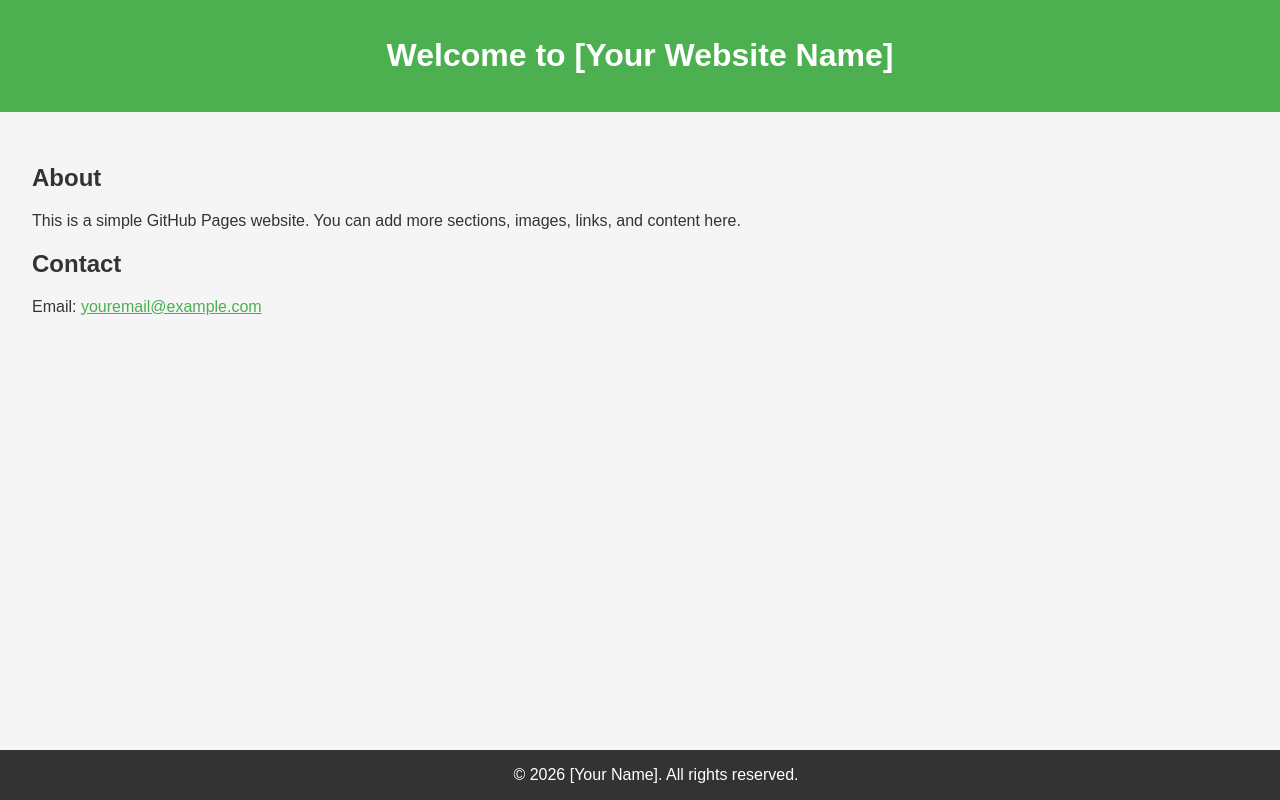
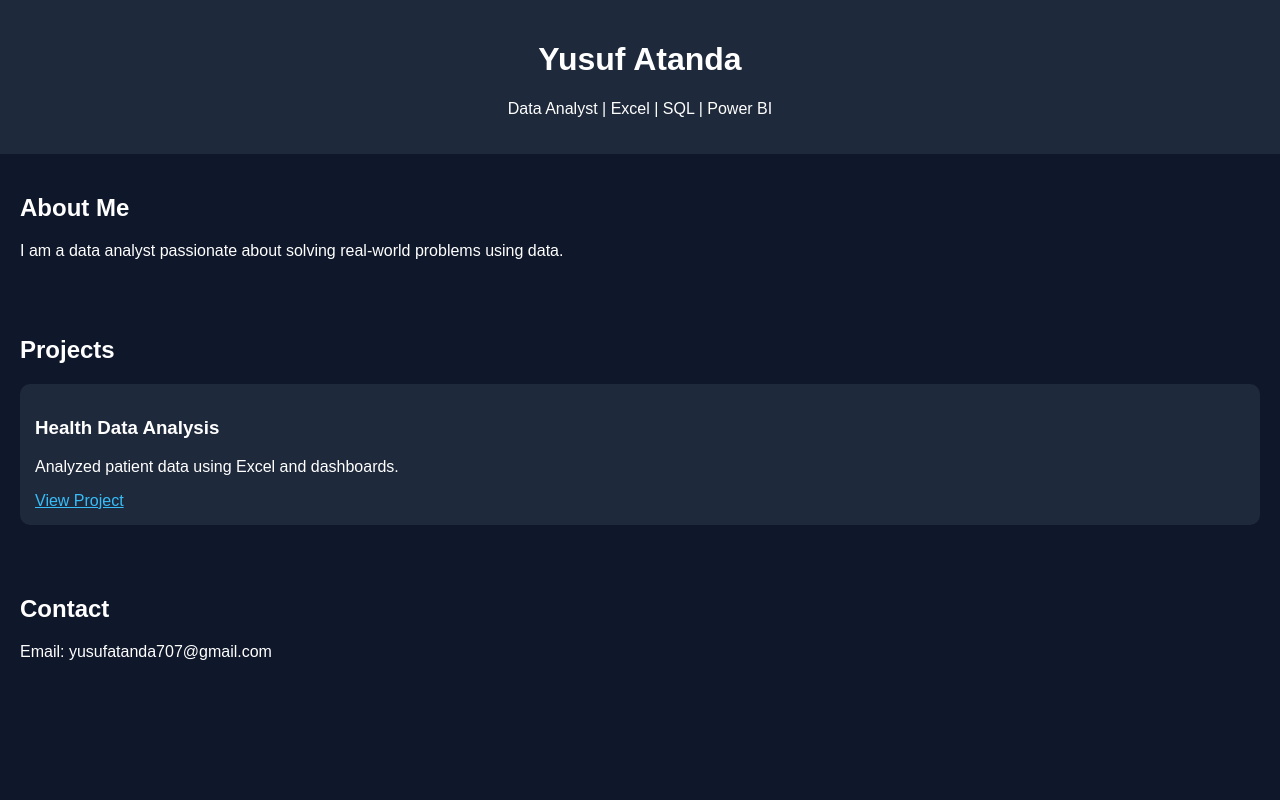
Before and after one commit to yusufatanda707-commits/yusufatandafawas.github.io, a plain HTML site: page index.html in a window 1280 px wide. Drawn offline with Linux system fonts and the light colour scheme.

Commit message:
Update index.html

```diff
--- a/index.html
+++ b/index.html
@@ -3,54 +3,60 @@
 <head>
     <meta charset="UTF-8">
     <meta name="viewport" content="width=device-width, initial-scale=1.0">
-    <meta name="description" content="Your website description here">
-    <title>Your Website Name</title>
-    <!-- Optional: Link to a CSS file -->
-    <link rel="stylesheet" href="style.css">
+    <title>Yusuf Atanda | Data Analyst</title>
     <style>
         body {
-            font-family: Arial, sans-serif;
+            font-family: Arial;
             margin: 0;
-            padding: 0;
-            background-color: #f5f5f5;
-            color: #333;
+            background: #0f172a;
+            color: white;
         }
         header {
-            background-color: #4CAF50;
-            color: white;
-            padding: 1em;
+            background: #1e293b;
+            padding: 20px;
             text-align: center;
         }
-        main {
-            padding: 2em;
+        section {
+            padding: 20px;
         }
-        footer {
-            background-color: #333;
-            color: white;
-            text-align: center;
-            padding: 1em;
-            position: fixed;
-            width: 100%;
-            bottom: 0;
+        .project {
+            background: #1e293b;
+            padding: 15px;
+            margin: 10px 0;
+            border-radius: 10px;
         }
         a {
-            color: #4CAF50;
+            color: #38bdf8;
         }
     </style>
 </head>
 <body>
-    <header>
-        <h1>Welcome to [Your Website Name]</h1>
-    </header>
-    <main>
-        <h2>About</h2>
-        <p>This is a simple GitHub Pages website. You can add more sections, images, links, and content here.</p>
 
-        <h2>Contact</h2>
-        <p>Email: <a href="mailto:youremail@example.com">youremail@example.com</a></p>
-    </main>
-    <footer>
-        &copy; 2026 [Your Name]. All rights reserved.
-    </footer>
+<header>
+    <h1>Yusuf Atanda</h1>
+    <p>Data Analyst | Excel | SQL | Power BI</p>
+</header>
+
+<section>
+    <h2>About Me</h2>
+    <p>I am a data analyst passionate about solving real-world problems using data.</p>
+</section>
+
+<section>
+    <h2>Projects</h2>
+
+    <div class="project">
+        <h3>Health Data Analysis</h3>
+        <p>Analyzed patient data using Excel and dashboards.</p>
+        <a href="#">View Project</a>
+    </div>
+
+</section>
+
+<section>
+    <h2>Contact</h2>
+    <p>Email: yusufatanda707@gmail.com</p>
+</section>
+
 </body>
 </html>
```
